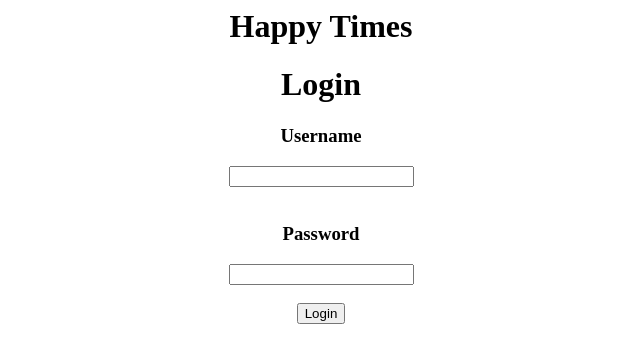
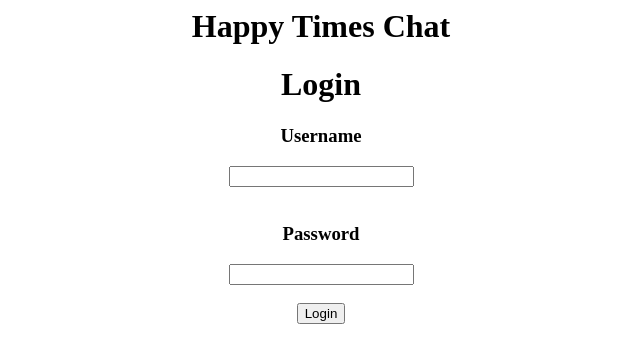
Before and after one commit to crazymon56/pythontesting, a plain HTML site: page looks.html in a window 1280 px wide. Shown: the whole page, without its empty margins (319-959 px from the left). Drawn offline with Linux system fonts and the light colour scheme.

Commit message:
final for bit

```diff
--- a/looks.html
+++ b/looks.html
@@ -1,5 +1,5 @@
 <html>
- <h1><center>Happy Times</center></h1>
+ <h1><center>Happy Times Chat</center></h1>
 	<h1><center>Login</center></h1>
 	   <form>
 	        <h3><center>Username</center></h3>
```
